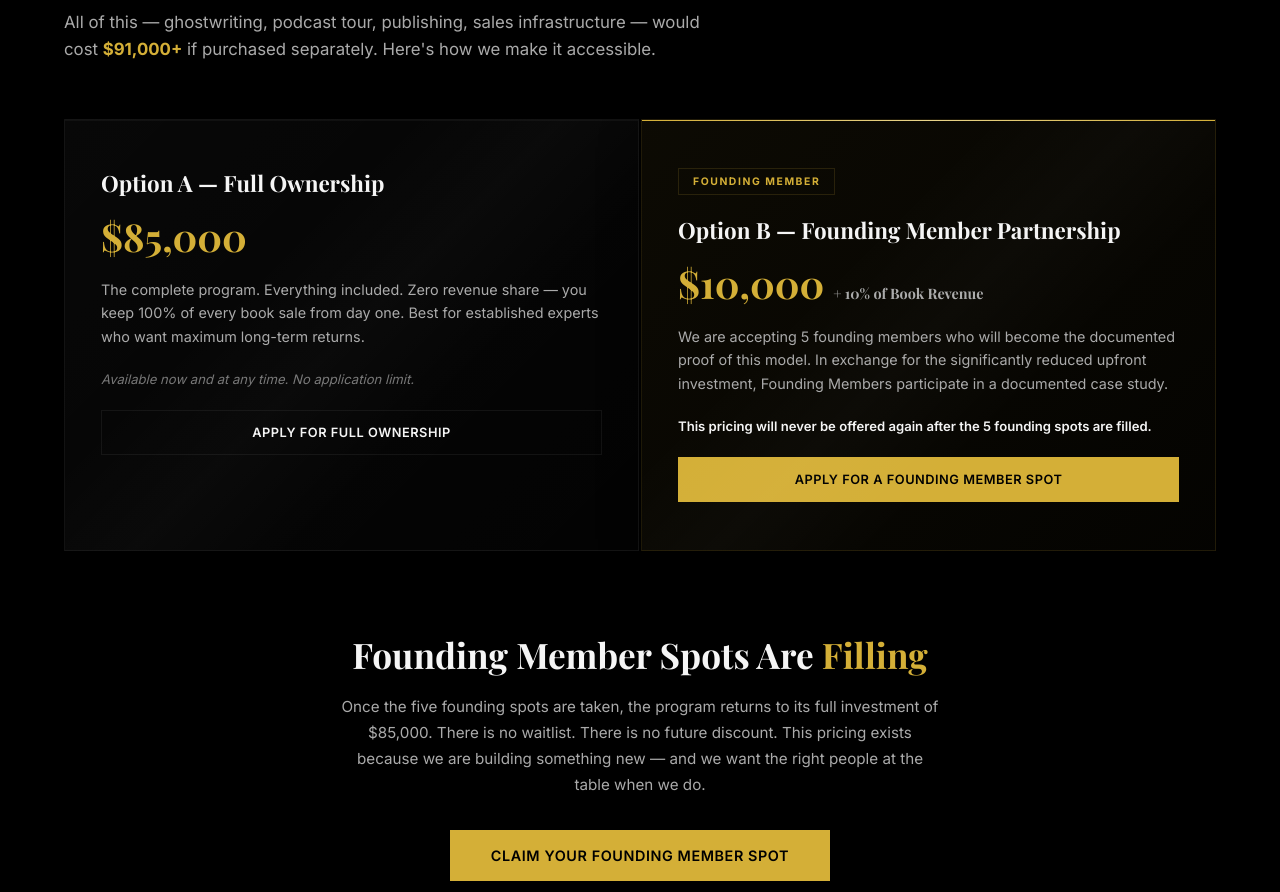
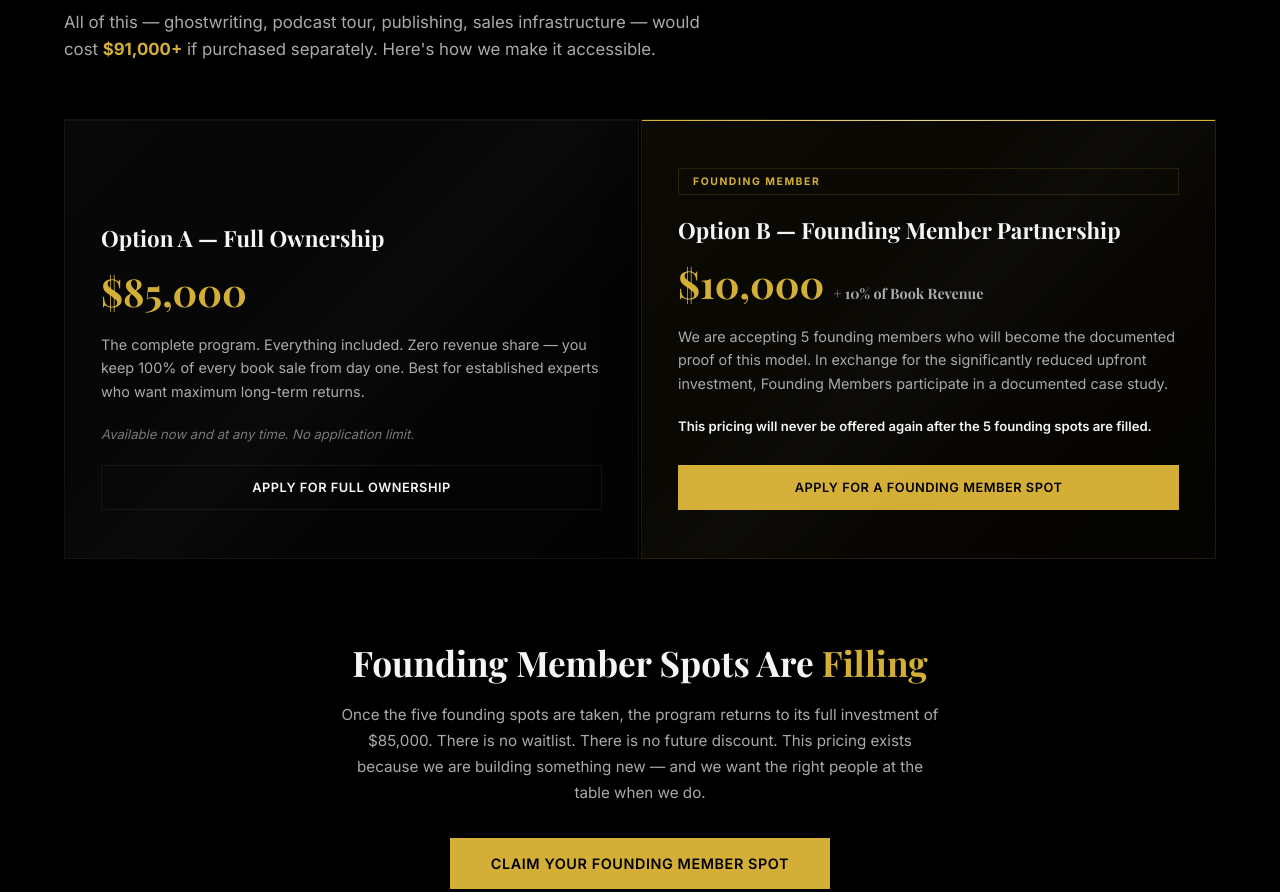
Before and after one commit to brettkmoore/podcastnetwork-site, a plain HTML site: page pre-sold-author.html in a window 1280 px wide. Shown: the part 5080-5972 px from the top of the page. Drawn offline with nearby package versions, Linux system fonts and the light colour scheme; a web font is replaced by a local one.

Commit message:
Fix pricing card horizontal alignment

```diff
--- a/pre-sold-author.html
+++ b/pre-sold-author.html
@@ -256,17 +256,19 @@ nav .container{display:flex;align-items:center;justify-content:space-between}
 
 /* Pricing cards */
 .pricing-grid{display:grid;grid-template-columns:1fr 1fr;gap:2px;margin-top:56px}
-.pricing-card{padding:48px 36px;position:relative;transition:all .3s;overflow:hidden}
+.pricing-card{padding:48px 36px;position:relative;transition:all .3s;overflow:hidden;display:flex;flex-direction:column}
+.pricing-card .btn{margin-top:auto}
 .pricing-card::after{content:'';position:absolute;top:-50%;left:-50%;width:200%;height:200%;background:linear-gradient(135deg,transparent 42%,rgba(255,255,255,.02) 50%,transparent 58%);pointer-events:none}
 .pricing-card-a{background:linear-gradient(135deg,rgba(255,255,255,.03),rgba(255,255,255,.01));backdrop-filter:blur(16px);-webkit-backdrop-filter:blur(16px);border:1px solid rgba(255,255,255,.06);box-shadow:inset 0 1px 0 rgba(255,255,255,.04),0 4px 20px rgba(0,0,0,.2)}
 .pricing-card-b{background:linear-gradient(135deg,rgba(212,175,55,.06),rgba(212,175,55,.02));backdrop-filter:blur(20px);-webkit-backdrop-filter:blur(20px);border:1px solid rgba(212,175,55,.12);box-shadow:inset 0 1px 0 rgba(212,175,55,.08),0 8px 40px rgba(0,0,0,.3)}
 .pricing-card-b::before{content:'';position:absolute;top:0;left:0;right:0;height:1px;background:var(--gradient-gold)}
 .pricing-badge{display:inline-block;font-size:.65rem;font-weight:700;letter-spacing:.15em;text-transform:uppercase;color:var(--gold);padding:6px 14px;border:1px solid var(--border-gold);margin-bottom:20px}
+.pricing-badge-spacer{height:35px;margin-bottom:20px}
 .pricing-card h3{font-family:var(--font-display);font-size:1.4rem;font-weight:700;margin-bottom:12px}
 .pricing-amount{font-family:var(--font-display);font-size:2.4rem;font-weight:700;color:var(--gold);margin-bottom:16px}
 .pricing-amount span{font-size:.9rem;font-weight:400;color:var(--text2)}
 .pricing-card p{font-size:.9rem;color:var(--text2);line-height:1.65;margin-bottom:20px}
-.pricing-card .btn{width:100%;justify-content:center;text-align:center;font-size:.8rem;padding:14px 32px}
+.pricing-card .btn{width:100%;justify-content:center;text-align:center;font-size:.8rem;padding:14px 32px;margin-top:auto}
 
 /* Urgency */
 .urgency{padding:80px 0;text-align:center}
@@ -548,6 +550,7 @@ footer{border-top:1px solid rgba(255,255,255,.03);padding:48px 0}
 
     <div class="pricing-grid">
       <div class="pricing-card pricing-card-a reveal">
+        <div class="pricing-badge-spacer" aria-hidden="true"></div>
         <h3>Option A — Full Ownership</h3>
         <div class="pricing-amount">$85,000</div>
         <p>The complete program. Everything included. Zero revenue share — you keep 100% of every book sale from day one. Best for established experts who want maximum long-term returns.</p>
```
